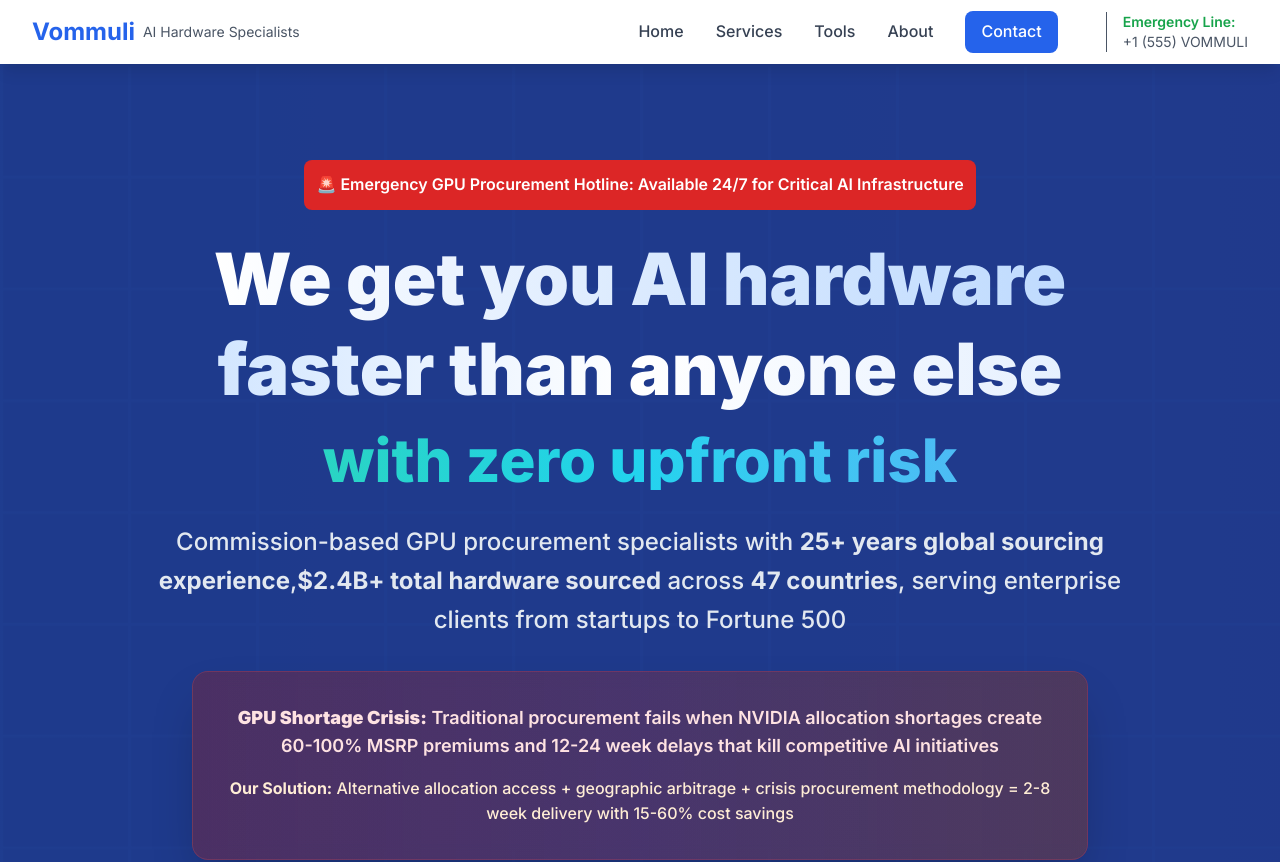
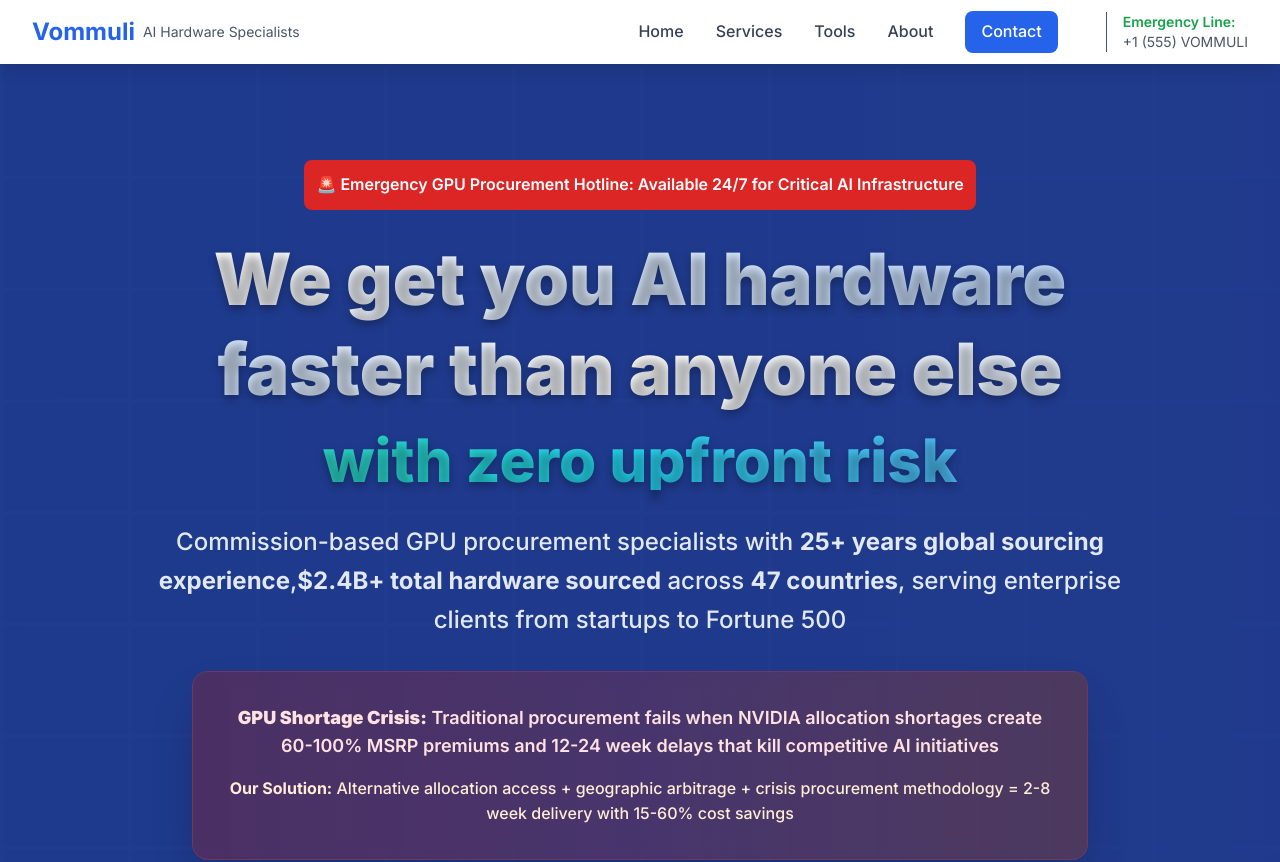
Before and after one commit to vidalabelpor/vommuli-ai-hardware, a Next.js app: page / in a window 1280 px wide. Shown: the top 862 px of the page. Built offline with nearby package versions, Linux system fonts and the light colour scheme; no server answers.

Commit message:
Add text shadow to hero title to force fresh deployment

```diff
--- a/app/page.tsx
+++ b/app/page.tsx
@@ -43,7 +43,7 @@ export default function Home() {
               <span className="text-white font-semibold">🚨 Emergency GPU Procurement Hotline: Available 24/7 for Critical AI Infrastructure</span>
             </div>
 
-            <h1 className="text-5xl sm:text-6xl lg:text-7xl font-black mb-8 leading-tight">
+            <h1 className="text-5xl sm:text-6xl lg:text-7xl font-black mb-8 leading-tight" style={{textShadow: '0 4px 8px rgba(0,0,0,0.3)'}}>
               <span className="bg-gradient-to-r from-white via-blue-100 to-blue-200 bg-clip-text text-transparent">
                 We get you AI hardware
               </span>
```
